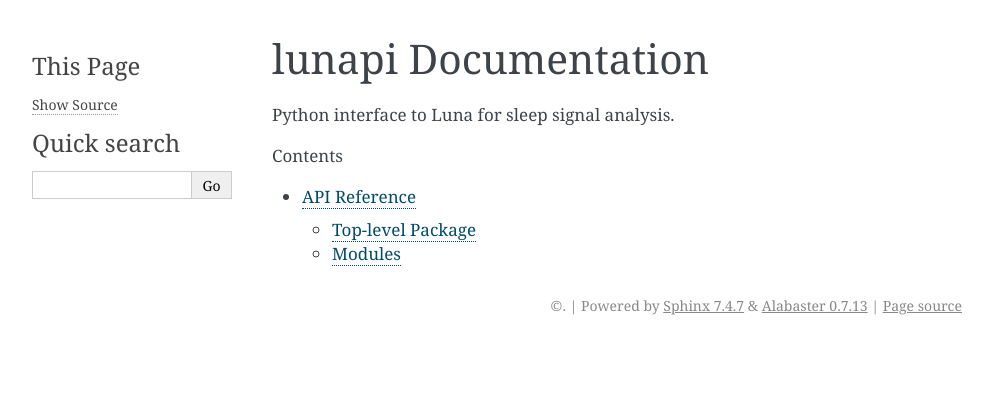
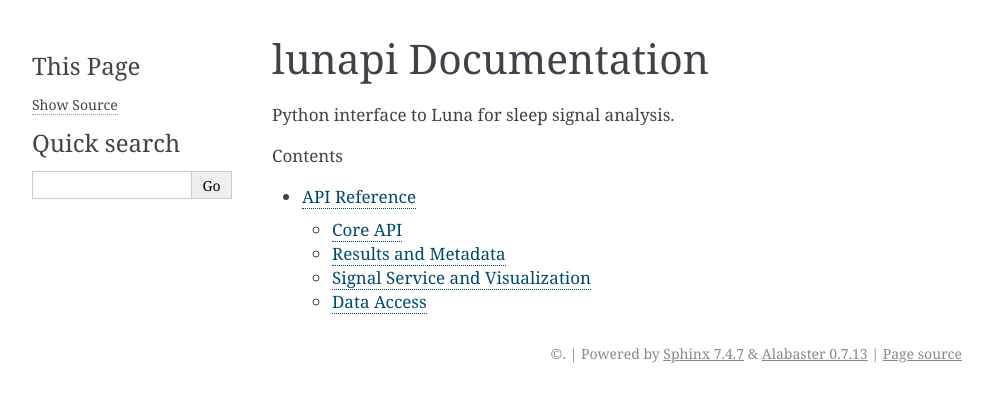
Before and after one commit to remnrem/luna-api, a Sphinx documentation site: the page built from docs/index.rst, in a window 1280 px wide. Shown: the top 402 px of the page, without its empty margins (148-1141 px from the left). Built offline with Sphinx 7.4.7, drawn with Linux system fonts in a browser that asks for light colours; pages that are not in the unit, such as notebooks, are missing from menus; part of the change alters nothing that is shown.

```diff
--- a/docs/api.rst
+++ b/docs/api.rst
@@ -1,48 +1,40 @@
 API Reference
 =============
 
-Top-level Package
------------------
+Use this page as the top-level map to the generated API docs.
 
-.. automodule:: lunapi
-   :members:
-   :undoc-members:
-   :show-inheritance:
+Core API
+--------
 
-Modules
--------
+.. toctree::
+   :maxdepth: 2
 
-.. automodule:: lunapi.project
-   :members:
-   :undoc-members:
-   :show-inheritance:
+   autoapi/lunapi/index
+   autoapi/lunapi/project/index
+   autoapi/lunapi/instance/index
+   autoapi/lunapi/resources/index
 
-.. automodule:: lunapi.instance
-   :members:
-   :undoc-members:
-   :show-inheritance:
+Results and Metadata
+--------------------
 
-.. automodule:: lunapi.results
-   :members:
-   :undoc-members:
-   :show-inheritance:
+.. toctree::
+   :maxdepth: 2
 
-.. automodule:: lunapi.segsrv
-   :members:
-   :undoc-members:
-   :show-inheritance:
+   autoapi/lunapi/results/index
 
-.. automodule:: lunapi.viz
-   :members:
-   :undoc-members:
-   :show-inheritance:
+Signal Service and Visualization
+--------------------------------
 
-.. automodule:: lunapi.moonbeam
-   :members:
-   :undoc-members:
-   :show-inheritance:
+.. toctree::
+   :maxdepth: 2
 
-.. automodule:: lunapi.resources
-   :members:
-   :undoc-members:
-   :show-inheritance:
+   autoapi/lunapi/segsrv/index
+   autoapi/lunapi/viz/index
+
+Data Access
+-----------
+
+.. toctree::
+   :maxdepth: 2
+
+   autoapi/lunapi/moonbeam/index
--- a/docs/conf.py
+++ b/docs/conf.py
@@ -8,43 +8,9 @@ ROOT = Path(__file__).resolve().parents[1]
 sys.path.insert(0, str(ROOT / "src"))
 
 extensions = [
-    "sphinx.ext.autodoc",
     "sphinx.ext.napoleon",
-    "sphinx.ext.autosummary",
     "sphinx.ext.viewcode",
-]
-
-autosummary_generate = True
-autodoc_member_order = "bysource"
-autodoc_default_options = {
-    "members": True,
-    "undoc-members": True,
-    "show-inheritance": True,
-}
-autodoc_mock_imports = [
-    # native extension
-    "lunapi.lunapi0",
-    # heavy/runtime deps not needed to render API docs
-    "pandas",
-    "numpy",
-    "scipy",
-    "scipy.stats",
-    "scipy.stats.mstats",
-    "scipy.signal",
-    "matplotlib",
-    "matplotlib.pyplot",
-    "matplotlib.cm",
-    "plotly",
-    "plotly.graph_objects",
-    "plotly.express",
-    "ipywidgets",
-    "IPython",
-    "IPython.core",
-    "IPython.core.display",
-    "IPython.display",
-    "requests",
-    "tqdm",
-    "tqdm.auto",
+    "autoapi.extension",
 ]
 
 napoleon_google_docstring = False
@@ -53,5 +19,19 @@ napoleon_numpy_docstring = True
 templates_path = ["_templates"]
 exclude_patterns = ["_build", "Thumbs.db", ".DS_Store"]
 
+# Parse the source tree directly; no module import required.
+autoapi_type = "python"
+autoapi_dirs = [str(ROOT / "src" / "lunapi")]
+autoapi_member_order = "bysource"
+autoapi_keep_files = True
+autoapi_add_toctree_entry = False
+
+autoapi_options = [
+    "members",
+    "undoc-members",
+    "show-inheritance",
+    "show-module-summary",
+]
+
 html_theme = "alabaster"
 html_static_path = ["_static"]
```
